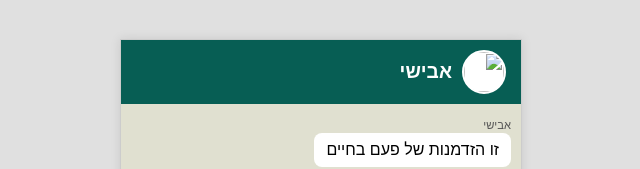
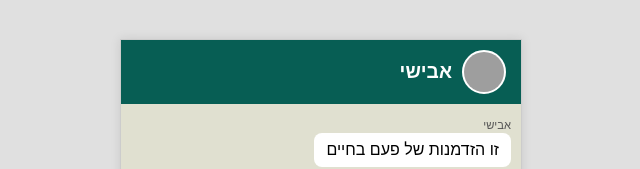
Before and after one commit to ejehdua/bible1, a plain HTML site: page index.html in a window 1280 px wide. Shown: the top 169 px of the page, without its empty margins (319-959 px from the left). Drawn offline with nearby package versions, Linux system fonts and the light colour scheme; the site is published under a folder, as on GitHub Pages, so addresses that start at the root find nothing.

Commit message:
Update index.html

```diff
--- a/index.html
+++ b/index.html
@@ -9,7 +9,7 @@
 <body>
     <div class="whatsapp-container">
         <div class="chat-header">
-            <img src="/avishai.png" alt="אבישי" class="profile-pic">
+            <img src="avishai.png" alt="אבישי" class="profile-pic">
             <h2>אבישי</h2>
         </div>
         <div class="chat-area" id="chat-area">
```
